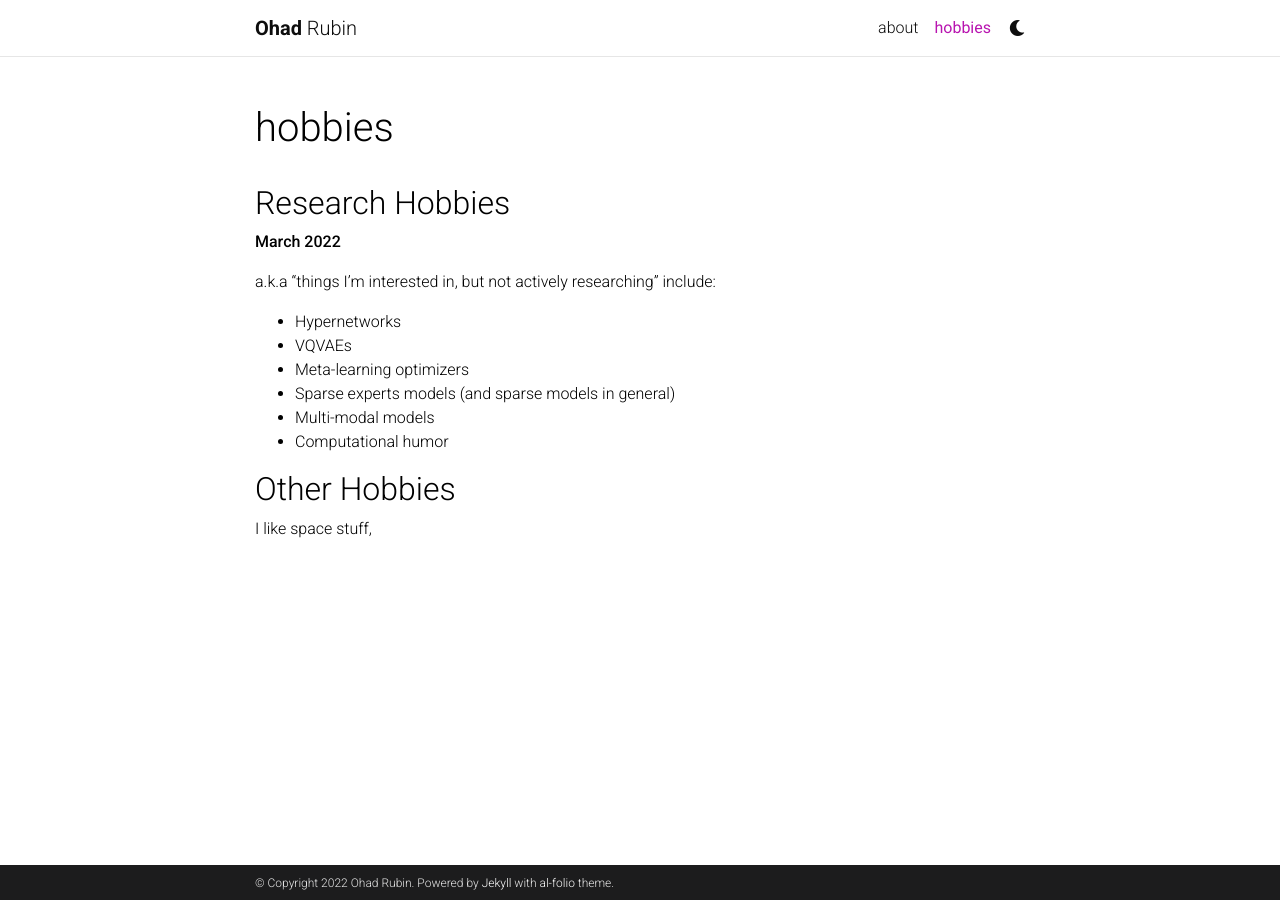
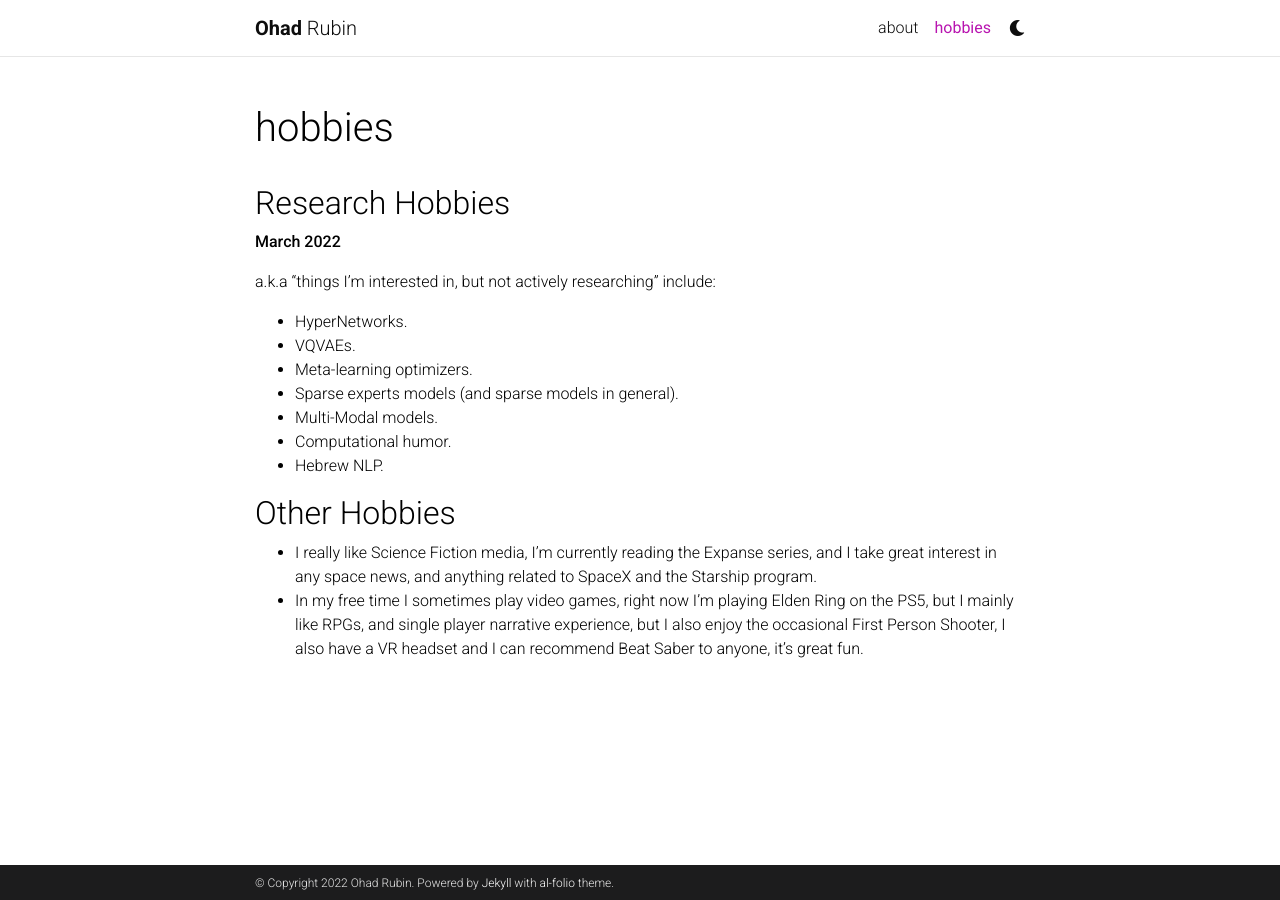
Before and after one commit to OhadRubin/OhadRubin.github.io, a Jekyll site: the page built from _pages/hobbies.md, in a window 1280 px wide. Built offline with Jekyll 4.4.1, drawn with Linux system fonts in a browser that asks for light colours; comment, search, counter and statistics services are not loaded; a style sheet for code colours, icons or effects is not loaded.

Commit message:
final version?

```diff
--- a/_pages/hobbies.md
+++ b/_pages/hobbies.md
@@ -9,13 +9,15 @@ nav: true
 **March 2022**
 
 a.k.a "things I'm interested in, but not actively researching" include:
-- Hypernetworks
-- VQVAEs
-- Meta-learning optimizers
-- Sparse experts models (and sparse models in general)
-- Multi-modal models
-- Computational humor
+- HyperNetworks.
+- VQVAEs.
+- Meta-learning optimizers.
+- Sparse experts models (and sparse models in general).
+- Multi-Modal models.
+- Computational humor.
+- Hebrew NLP.
 
 
 ## Other Hobbies
-I like space stuff,
+- I really like Science Fiction media, I'm currently reading the Expanse series, and I take great interest in any space news, and anything related to SpaceX and the Starship program.
+- In my free time I sometimes play video games, right now I'm playing Elden Ring on the PS5, but I mainly like RPGs, and single player narrative experience, but I also enjoy the occasional First Person Shooter, I also have a VR headset and I can recommend Beat Saber to anyone, it's great fun.
```
Also changed, not shown: .github/FUNDING.yml (added), .github/ISSUE_TEMPLATE/bug_report.md (added), .github/ISSUE_TEMPLATE/feature_request.md (added), .github/stale.yml (added), .github/workflows/deploy.yml (added).
